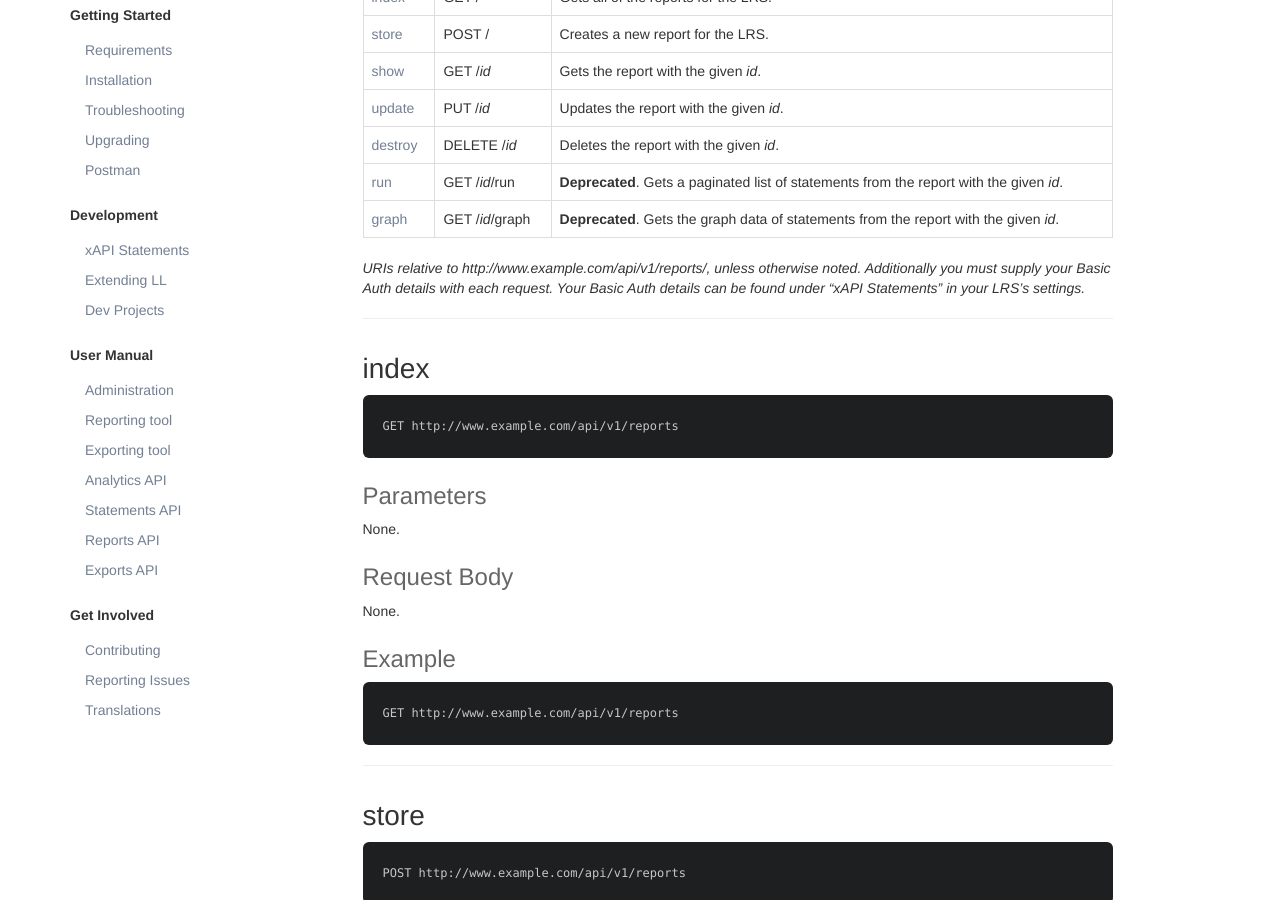
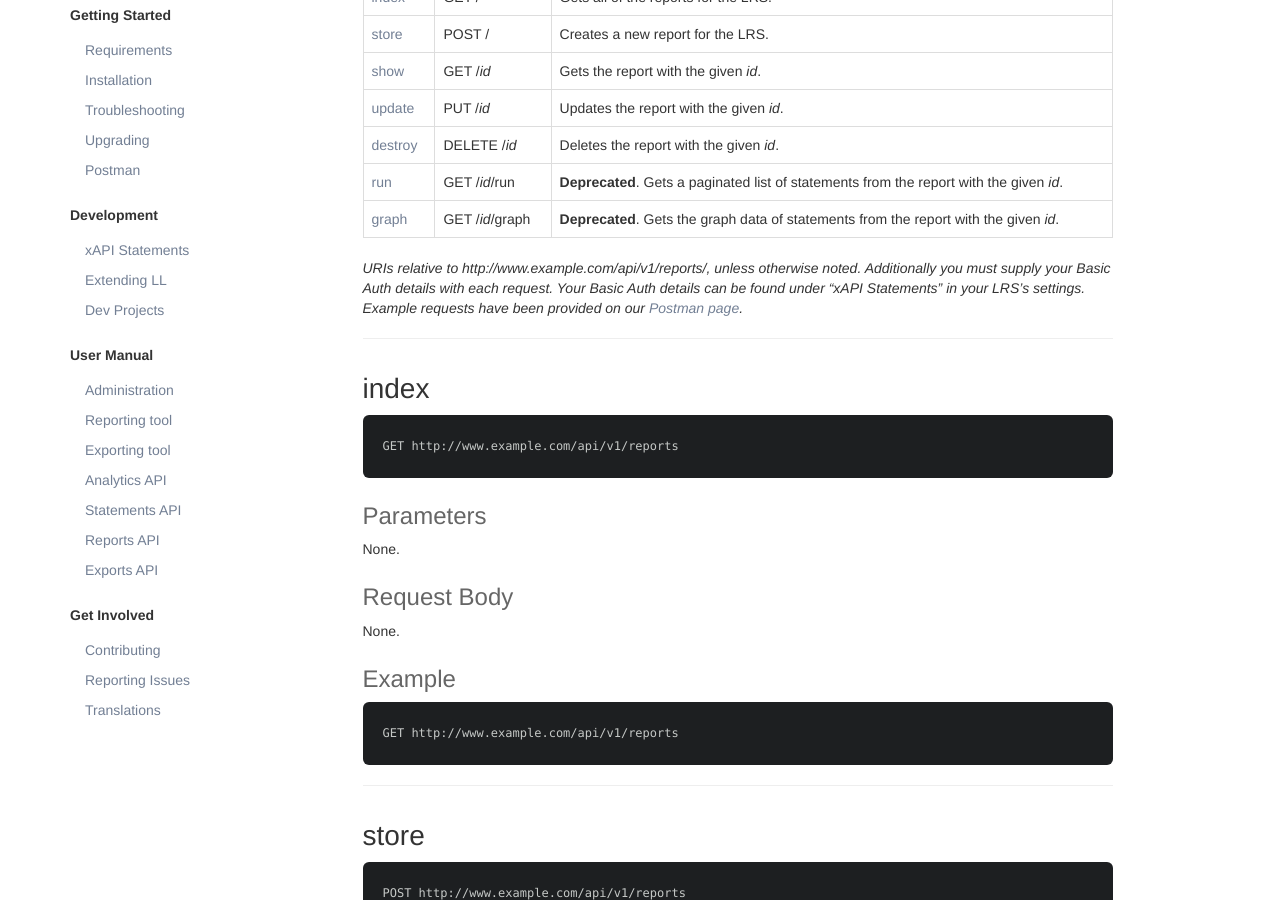
Before and after one commit to LearningLocker/docs, a Jekyll site: the page built from report_api.md, in a window 1280 px wide and 900 px high, scrolled down 357 px. Built offline with Jekyll 4.4.1, drawn with Linux system fonts in a browser that asks for light colours; nearby versions of some CDN libraries.

Commit message:
Adds link to Postman.

````diff
--- a/report_api.md
+++ b/report_api.md
@@ -14,7 +14,7 @@ Method | HTTP request | Description
 [graph](#graph) | GET /*id*/graph | **Deprecated**. Gets the graph data of statements from the report with the given *id*.
 
 
-*URIs relative to http://www.example.com/api/v1/reports/, unless otherwise noted. Additionally you must supply your Basic Auth details with each request. Your Basic Auth details can be found under "xAPI Statements" in your LRS's settings.*
+*URIs relative to http://www.example.com/api/v1/reports/, unless otherwise noted. Additionally you must supply your Basic Auth details with each request. Your Basic Auth details can be found under "xAPI Statements" in your LRS's settings. Example requests have been provided on our [Postman page](/postman).*
 
 ## index
 ```
````
